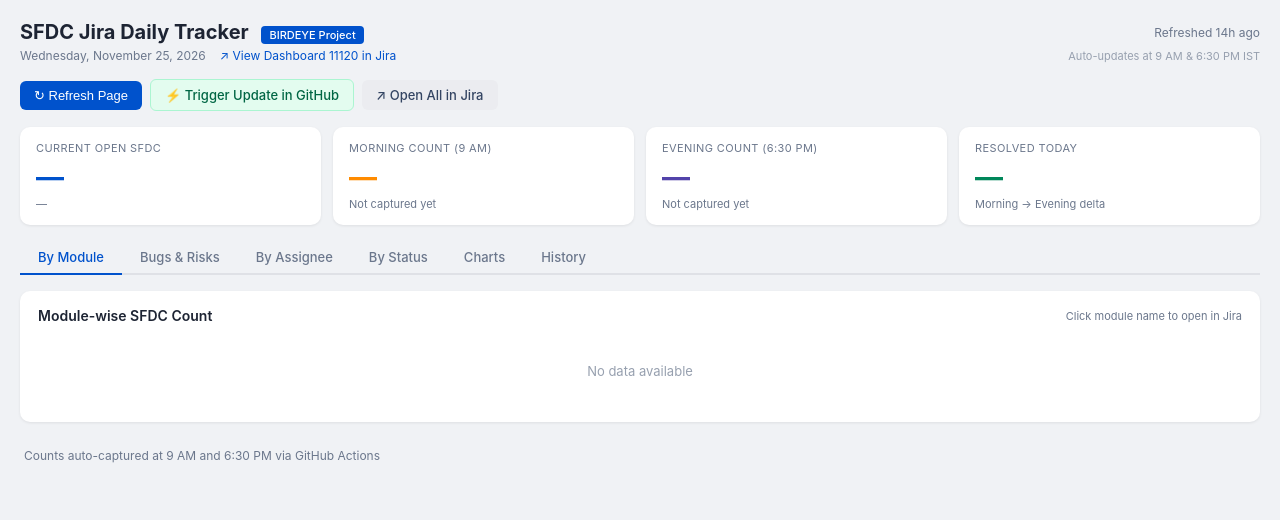
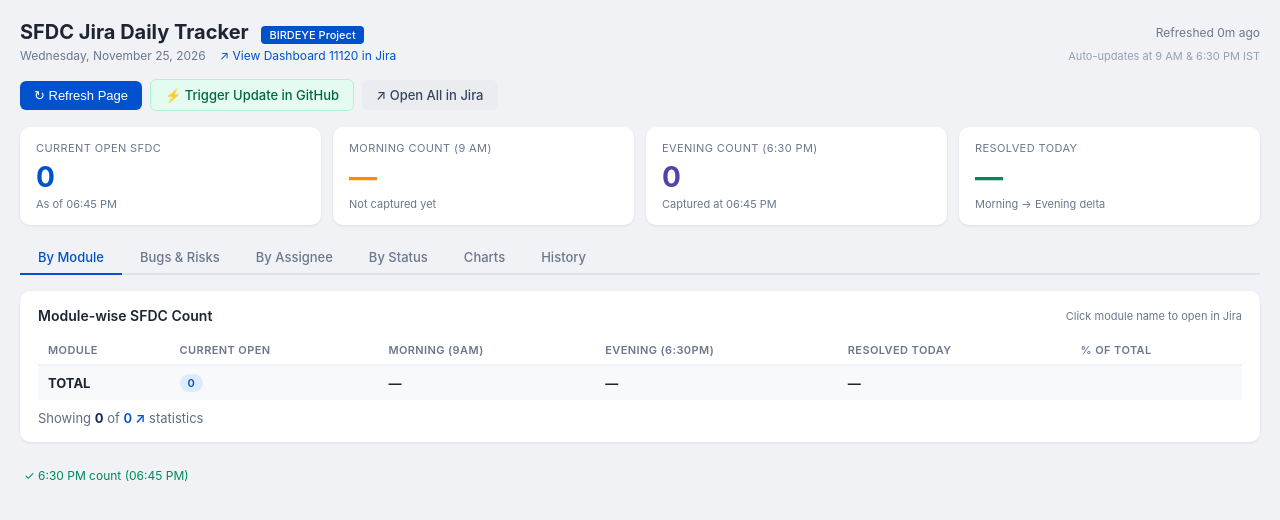
Before and after one commit to mukuljain27/sfdc-tracker, a plain HTML site: page index.html in a window 1280 px wide. Drawn offline with nearby package versions, Linux system fonts and the light colour scheme.

Commit message:
chore: update SFDC counts 2026-11-25 18:45 IST

```diff
--- a/index.html
+++ b/index.html
@@ -240,9 +240,13 @@
 // ACTION_DATA_START
 const TRACKER_DATA = {
   "date": "2026-11-25",
-  "lastUpdated": "2026-11-25T04:25:04.264406+05:30",
+  "lastUpdated": "2026-11-25T18:45:43.820549+05:30",
   "morning": null,
-  "evening": null,
+  "evening": {
+    "time": "06:45 PM",
+    "total": 0,
+    "modules": {}
+  },
   "history": [
     {
       "date": "2026-10-20"
@@ -337,7 +341,12 @@ const TRACKER_DATA = {
       "date": "2026-11-24"
     },
     {
-      "date": "2026-11-25"
+      "date": "2026-11-25",
+      "evening": {
+        "time": "06:45 PM",
+        "total": 0,
+        "modules": {}
+      }
     }
   ],
   "current": {
```
